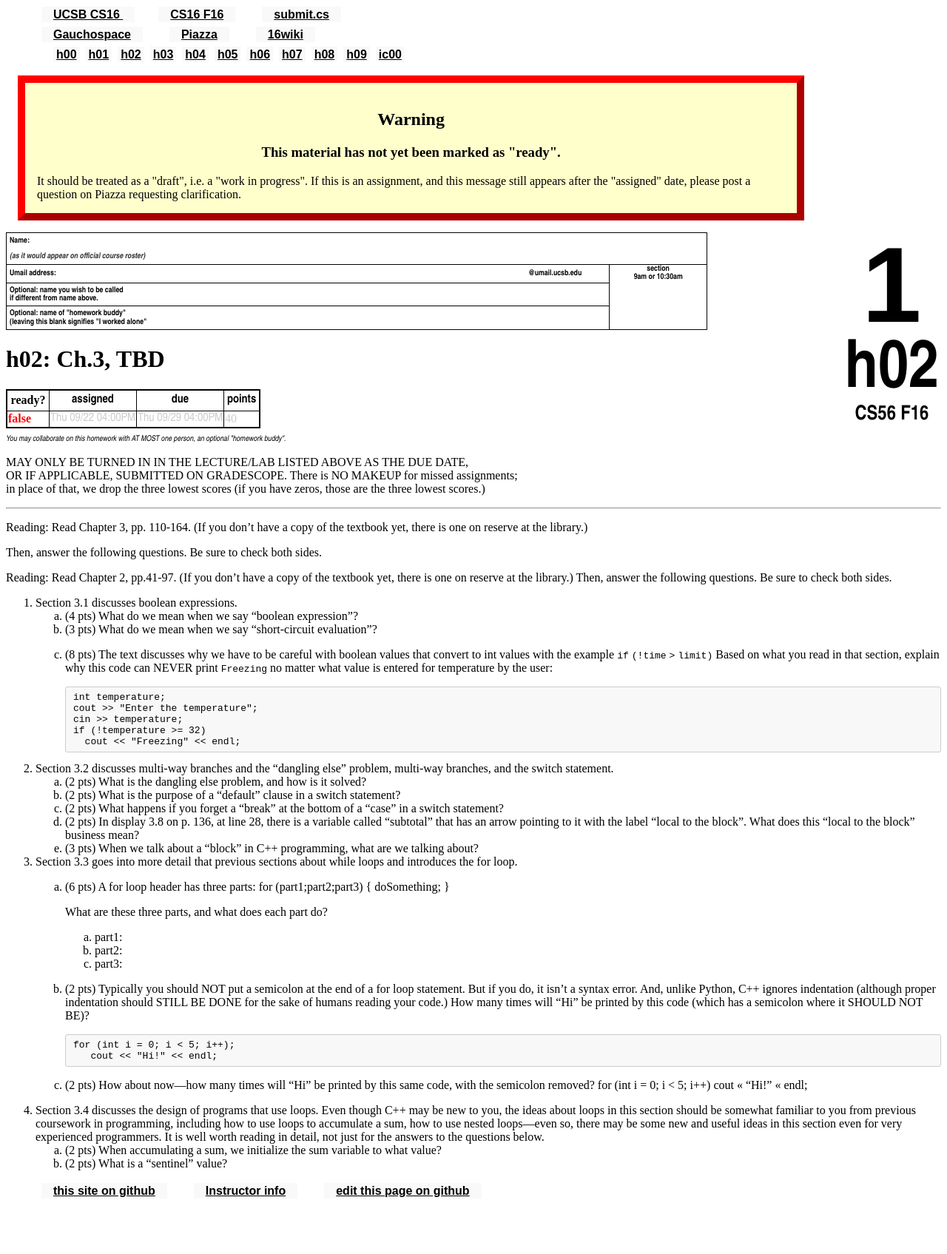
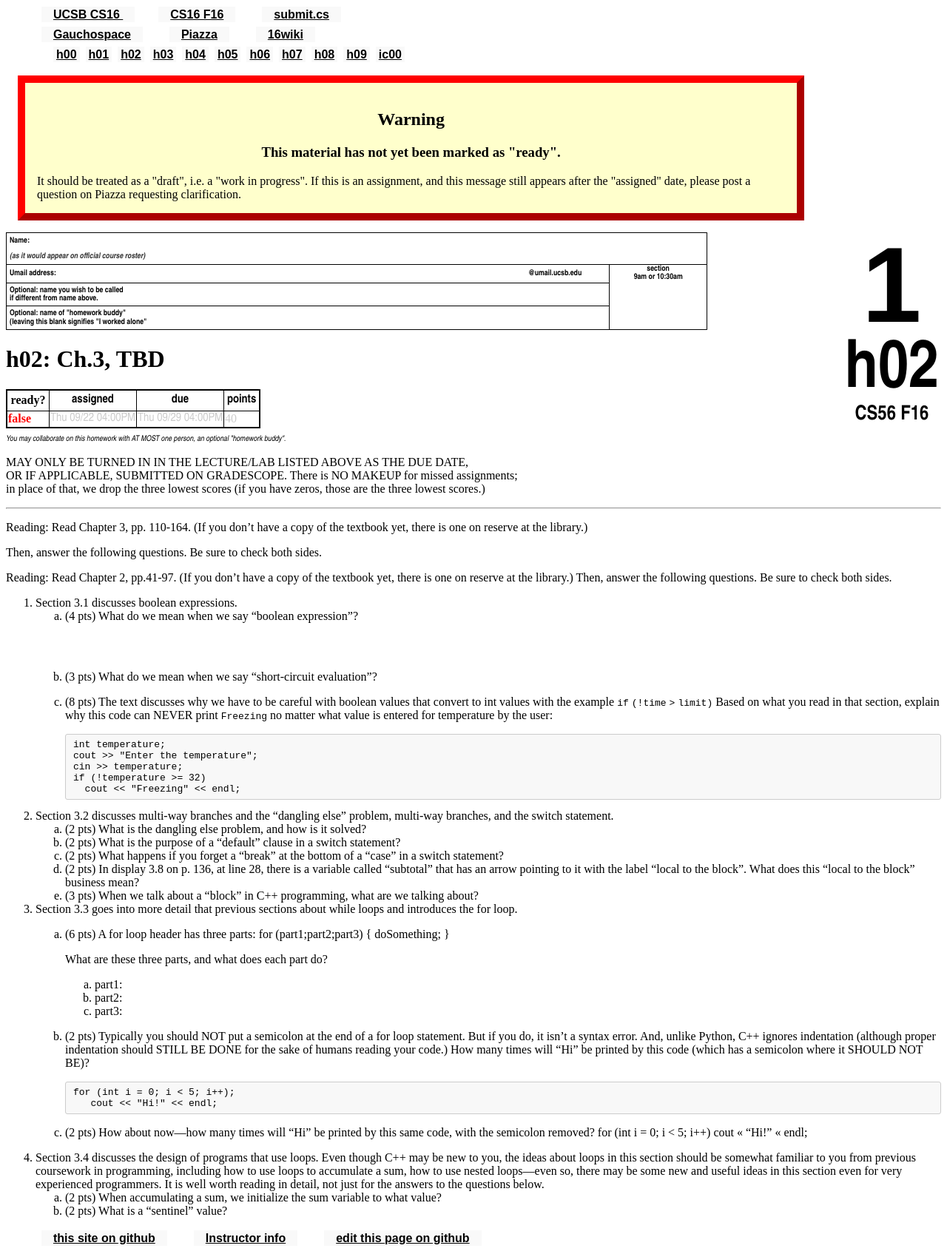
Before and after one commit to ucsb-cs16-s16/https-ucsb-cs16-s17.github.io, a Jekyll site: the page built from _hwk/h02.md, in a window 1280 px wide. Shown: the whole page at 74% size. Built offline with Jekyll 4.4.1, drawn with Linux system fonts in a browser that asks for light colours; before the commit the page ends 1631 px from its top, so only the background shows below that.

Commit message:
Update h02.md

```diff
--- a/_hwk/h02.md
+++ b/_hwk/h02.md
@@ -19,6 +19,7 @@ sides.
 
 2.  Section 3.1 discusses boolean expressions.
     1.  (4 pts) What do we mean when we say "boolean expression"?
+        <div style="margin-bottom:4em"></div>
     2.  (3 pts) What do we mean when we say "short-circuit evaluation"?
     3.  (8 pts) The text discusses why we have to be careful with
         boolean values that convert to int values with the example `if`
```
